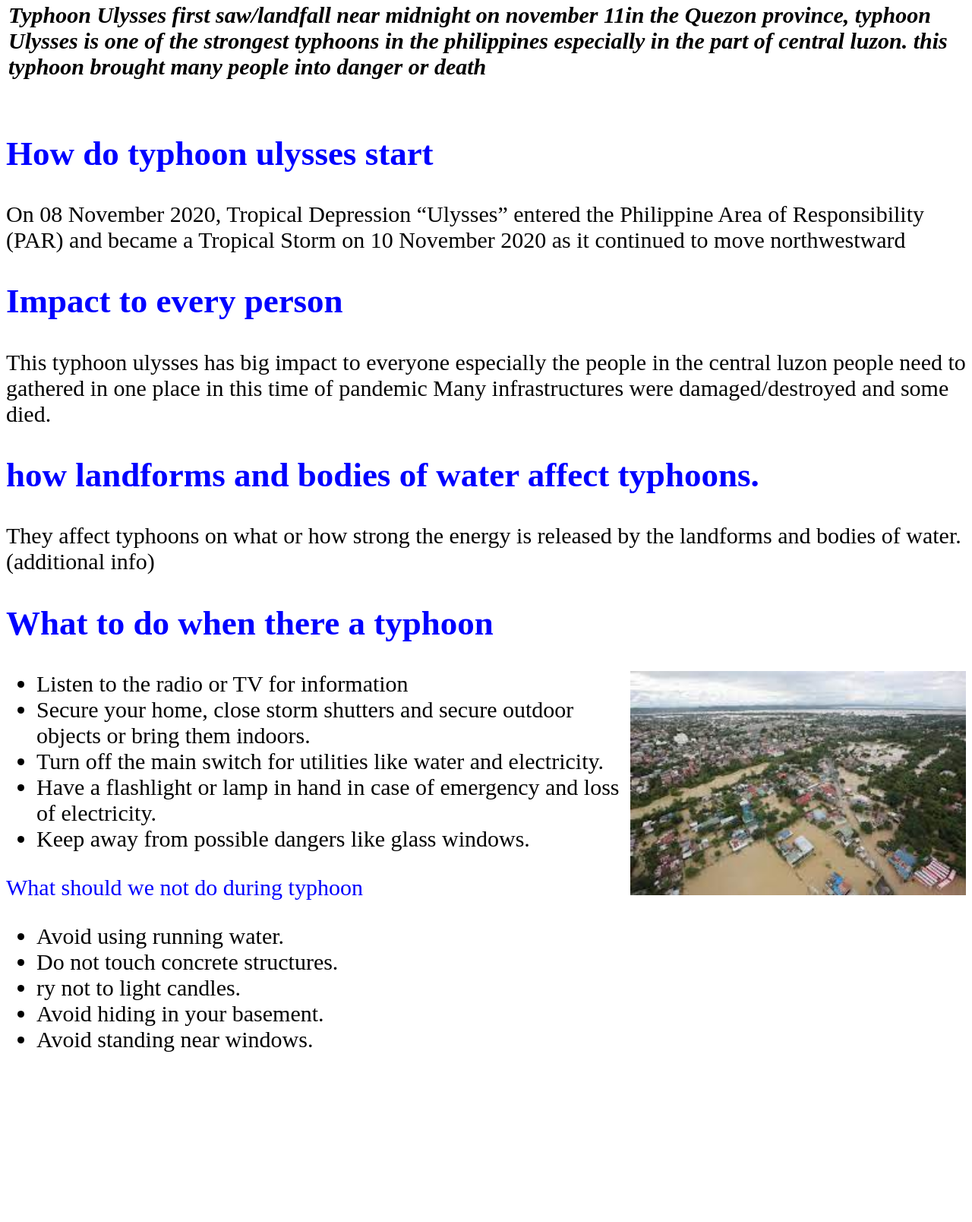
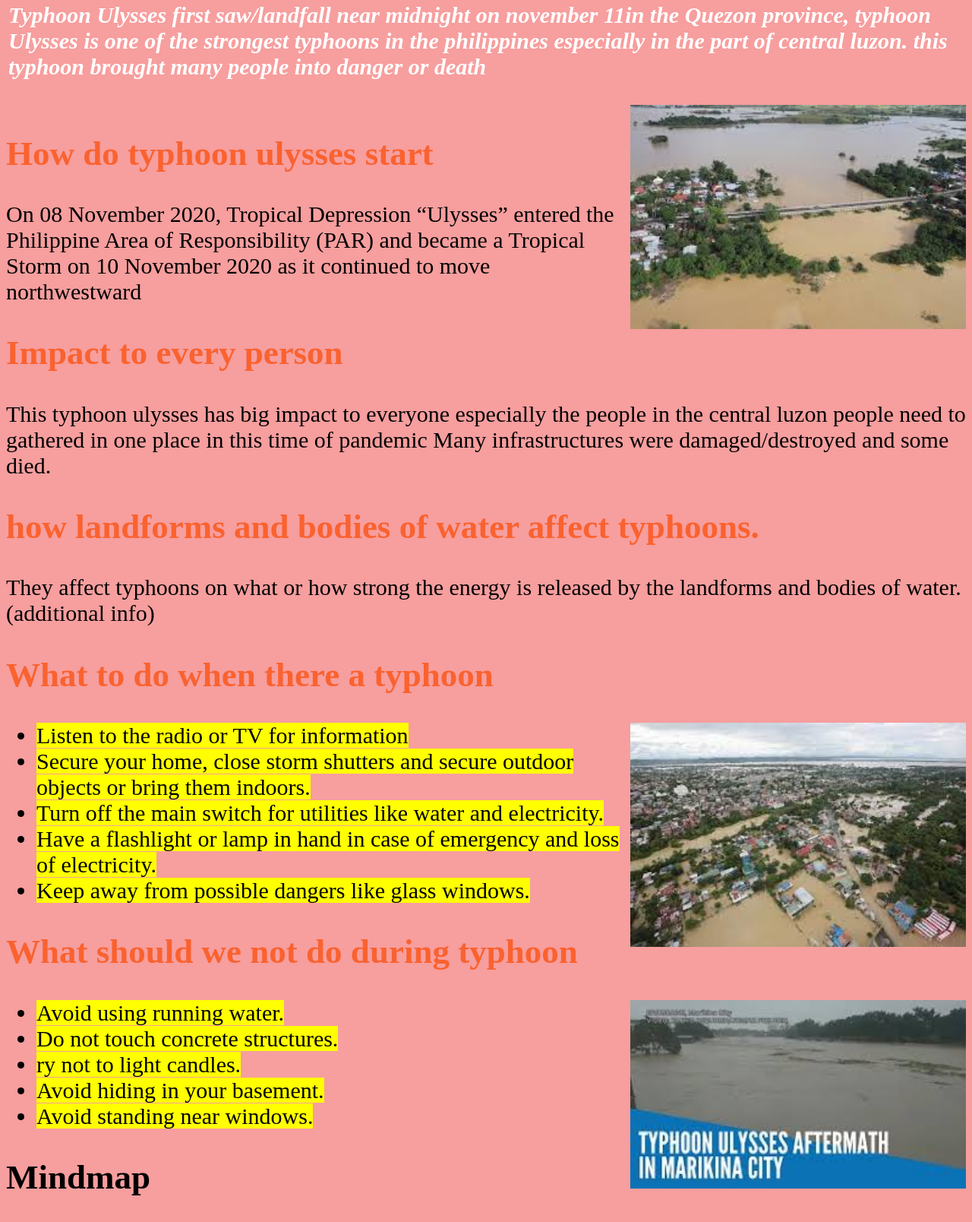
Before and after one commit to wan23456/Wan, a plain HTML site: page Typhoon Ulysses.html in a window 1280 px wide. Shown: the part 452-2060 px from the top of the page at 76% size. Before the commit the page ends 1867 px from the top, so only its background shows below. Drawn offline with Linux system fonts and the light colour scheme.

Commit message:
Add files via upload

```diff
--- a/Typhoon Ulysses.html
+++ b/Typhoon Ulysses.html
@@ -4,6 +4,12 @@
 <header>
 <style>
 h1 {text-align: center;}
+body {
+  background-color: #f79e9e;
+}
+h1  {
+  color: white;
+  text-align: center;
 }
 p.ex1 {
   font-size: 30px;
@@ -36,36 +42,38 @@ p.ex3 {
 <td>
 <header>
 <p class="ex2"><strong>Typhoon Ulysses:</strong></p>
-<p class="ex1"><i><strong>Typhoon Ulysses first saw/landfall near midnight on november 11in the Quezon province, typhoon Ulysses is one of the strongest typhoons in the philippines especially in the part of central luzon. this typhoon brought many people into danger or death</strong></i></P>
+<p class="ex1" style="color:white;"><i><strong>Typhoon Ulysses first saw/landfall near midnight on november 11in the Quezon province, typhoon Ulysses is one of the strongest typhoons in the philippines especially in the part of central luzon. this typhoon brought many people into danger or death</strong></i></P>
 </header>
 </table>
 </td>
 </tr>
-
-<h2 style="color:blue;">How do typhoon ulysses start</h2>
+<img src="ulysses2.jpg"  width="35%" height="25%" align="right" >
+<h2 style="color:#fa622f;">How do typhoon ulysses start</h2>
 <p class="ex1">On 08 November 2020, Tropical Depression “Ulysses” entered the Philippine Area of Responsibility (PAR) and became a Tropical Storm on 10 November 2020 as it continued to move northwestward</p>
-<h2 style="color:blue;">Impact to every person</h2>
+<h2 style="color:#fa622f;">Impact to every person</h2>
 <p class="ex1">This typhoon ulysses has big impact to everyone especially the people in the central luzon people need to gathered in one place in this time of pandemic
 Many infrastructures were damaged/destroyed and some died.</p>
-<h2 style="color:blue;">how landforms and bodies of water affect typhoons.</h2>
+<h2 style="color:#fa622f;">how landforms and bodies of water affect typhoons.</h2>
 <p>They affect typhoons on what or how strong the energy is released by the landforms and bodies of water. (additional info)</P>
-<h2 style="color:blue;">What to do when there a typhoon</h2>
+<h2 style="color:#fa622f;">What to do when there a typhoon</h2>
 <img src="typhoon.jpg"  width="35%" height="25%" align="right" >
 <ul>
-<li style="font-size:30px">Listen to the radio or TV for information </li>
-<li style="font-size:30px">Secure your home, close storm shutters and secure outdoor objects or bring them indoors.</li>
-<li style="font-size:30px">Turn off the main switch for utilities like water and electricity.</li>
-<li style="font-size:30px">Have a flashlight or lamp in hand in case of emergency and loss of electricity.</li>
-<li style="font-size:30px">Keep away from possible dangers like glass windows.</li>
+<li style="font-size:30px"><mark>Listen to the radio or TV for information</mark> </li>
+<li style="font-size:30px"><mark>Secure your home, close storm shutters and secure outdoor objects or bring them indoors.</mark></li>
+<li style="font-size:30px"><mark>Turn off the main switch for utilities like water and electricity.</mark></li>
+<li style="font-size:30px"><mark>Have a flashlight or lamp in hand in case of emergency and loss of electricity.</mark></li>
+<li style="font-size:30px"><mark>Keep away from possible dangers like glass windows.</mark></li>
 </ul>
-<p class="ex1" style="color:blue;">What should we not do during typhoon</h2>
-
+<h2 class="ex1" style="color:#fa622f;">What should we not do during typhoon</h2>
+<img src="ulysses3.jpg"  width="35%" height="25%" align="right" >
 <ul>
-<li style="font-size:30px">Avoid using running water.</li>
-<li style="font-size:30px">Do not touch concrete structures.</li>
-<li style="font-size:30px">ry not to light candles.</li>
-<li style="font-size:30px">Avoid hiding in your basement.</li>
-<li style="font-size:30px">Avoid standing near windows.</li>
+<li style="font-size:30px"><mark>Avoid using running water.</mark></li>
+<li style="font-size:30px"><mark>Do not touch concrete structures.</mark></li>
+<li style="font-size:30px"><mark>ry not to light candles.</mark></li>
+<li style="font-size:30px"><mark>Avoid hiding in your basement.</mark></li>
+<li style="font-size:30px"><mark>Avoid standing near windows.</mark></li>
 </ul>
-
+<h2>Mindmap</h2>
+<img src="mindmap.jpg"  width="60%" height="60%" align="center" >
 </Body>
+</html>
```
Also changed, not shown: Covid-19.html (+10 -4 lines), Leptospirosis.html (+53 -0 lines), mindmap.jpg (added), ulysses2.jpg (added), ulysses3.jpg (added).
